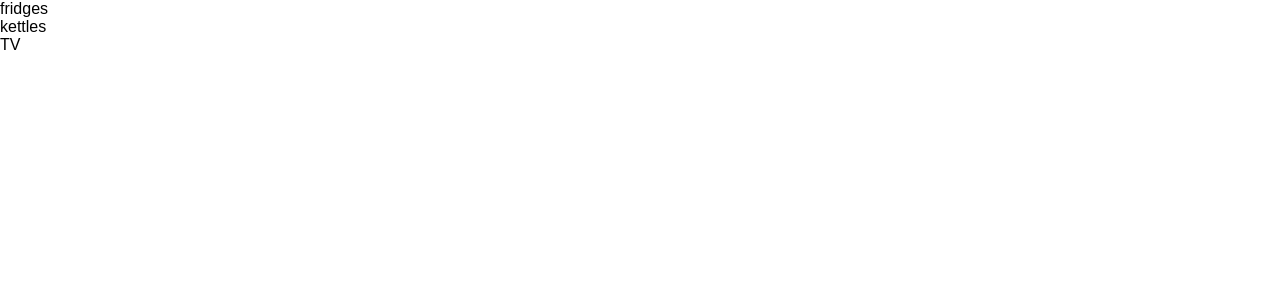
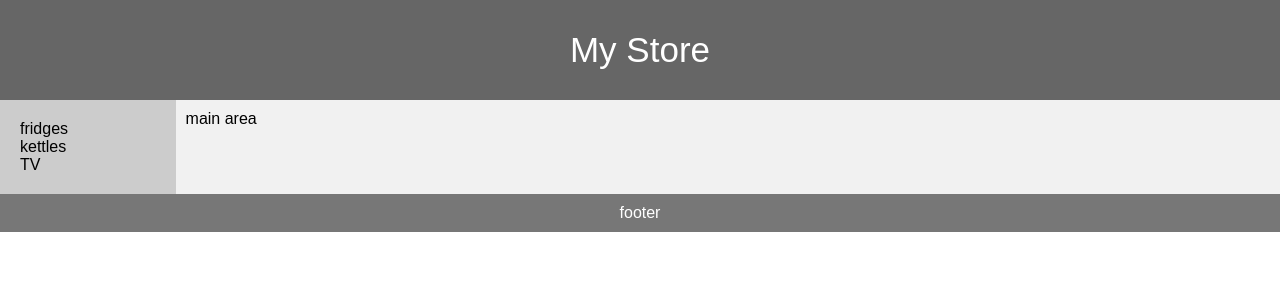
Before and after one commit to rongot/react-e-store, a React (Create React App) app in the folder e-store/: page / in a window 1280 px wide. Shown: the top 300 px of the page. Built offline with nearby package versions, Linux system fonts and the light colour scheme; data requests are answered from the project's data file.

Commit message:
continue

```diff
--- a/e-store/public/index.html
+++ b/e-store/public/index.html
@@ -14,7 +14,7 @@
       manifest.json provides metadata used when your web app is installed on a
       user's mobile device or desktop. See https://developers.google.com/web/fundamentals/web-app-manifest/
     -->
-    <link rel="manifest" href="%PUBLIC_URL%/manifest.json" />
+    <!-- <link rel="manifest" href="%PUBLIC_URL%/manifest.json" /> -->
     <!--
       Notice the use of %PUBLIC_URL% in the tags above.
       It will be replaced with the URL of the `public` folder during the build.
--- a/e-store/src/App.js
+++ b/e-store/src/App.js
@@ -1,30 +1,63 @@
-
 import React, { useState } from 'react';
 import './App.css';
+import Category from './Components/category';
 
 function App() {
-  const[results,setResults]=useState([])
+  const[categories,setCategories]=useState([])
+  const[products,setProducts]=useState([])
+
+  // const
 
 React.useEffect(()=>{
   fetch("http://localhost:5000/categories")
   .then(res=>res.json())
   .then(data=>{
     console.log(data)
-    setResults(data)
+    setCategories(data)
   })
 
 },[])
+const handleCategotyClick=(id)=>{
+  fetch(`http://localhost:5000/products?catId=${id}`)
+  .then(res => res.json())
+  .then(data=>{
+  console.log(data)
+  setProducts(data)
+  })
+
+  }
+const renderCategoty=()=>{
+  const category=[]
+  for (let index = 0; index < categories.length; index++) {
+    category.push(
+       <Category
+       key={categories[index].id} id={categories[index].id} title={categories[index].title} onCategoryClick={()=>handleCategotyClick(categories[index].id)}
+        ></Category>)
+  }
+  // console.log(category)
+  return category
+}
+
   return (
+<React.Fragment>
+
+
+<header>My Store</header>
+
+<section>
+  <nav>
+  {
+        categories && renderCategoty()
+  }
+
+  </nav>
+  <article>main area</article>
+</section>
+<footer>footer</footer>
     <div className="App">
-      {
-        results.map(d=>(
 
-          <div key={d.id}>{d.title}
-
-          </div>
-        ))
-      }
     </div>
+    </React.Fragment>
   );
 }
 
--- /dev/null
+++ b/e-store/src/Components/category.js
@@ -0,0 +1,11 @@
+import React from 'react'
+
+function Category({id,title,onCategoryClick}) {
+  return (
+    <div>
+      <div key={id} onClick={()=>onCategoryClick(id)}>{title}</div>
+    </div>
+  )
+}
+
+export default Category
```
